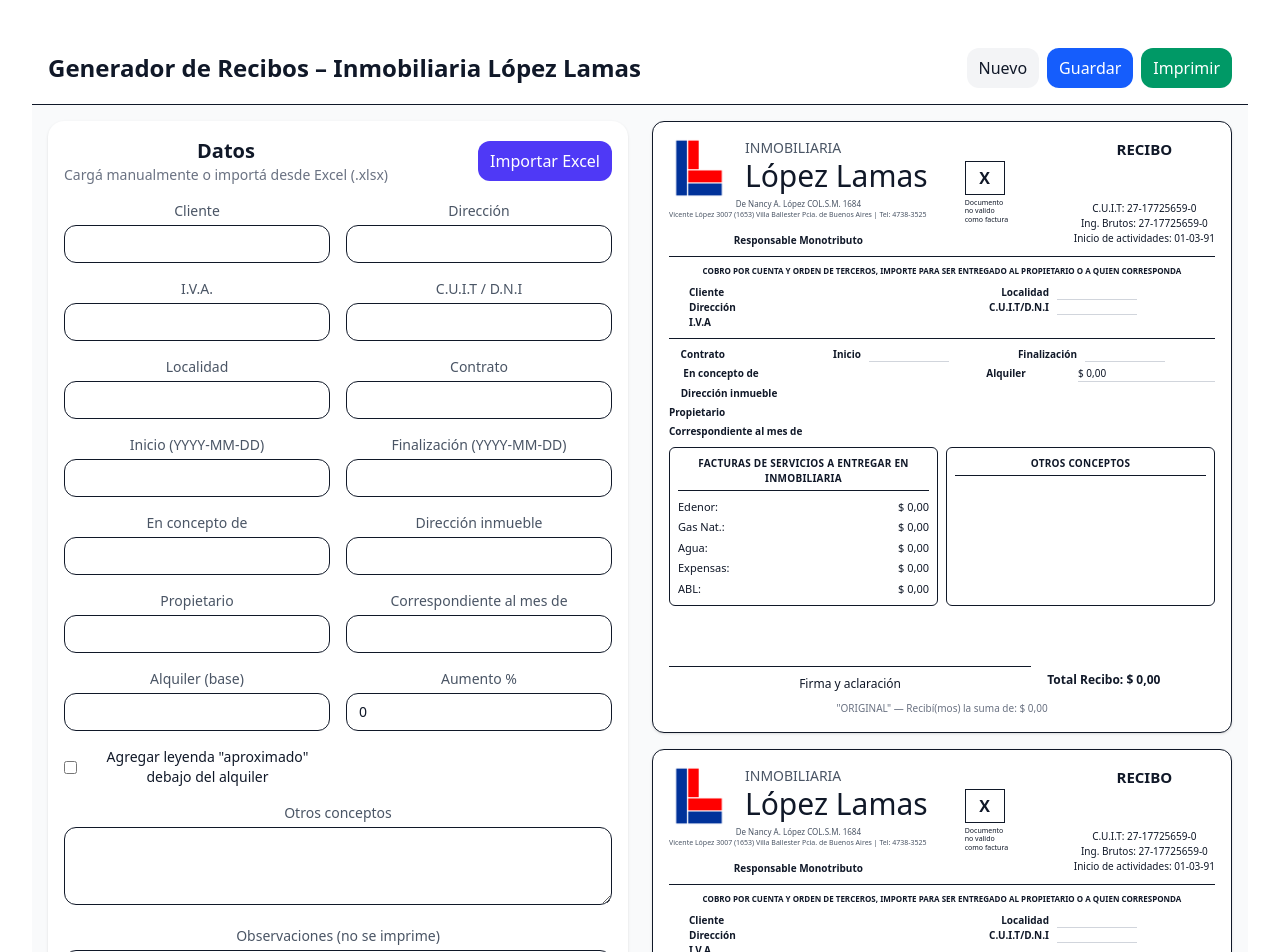
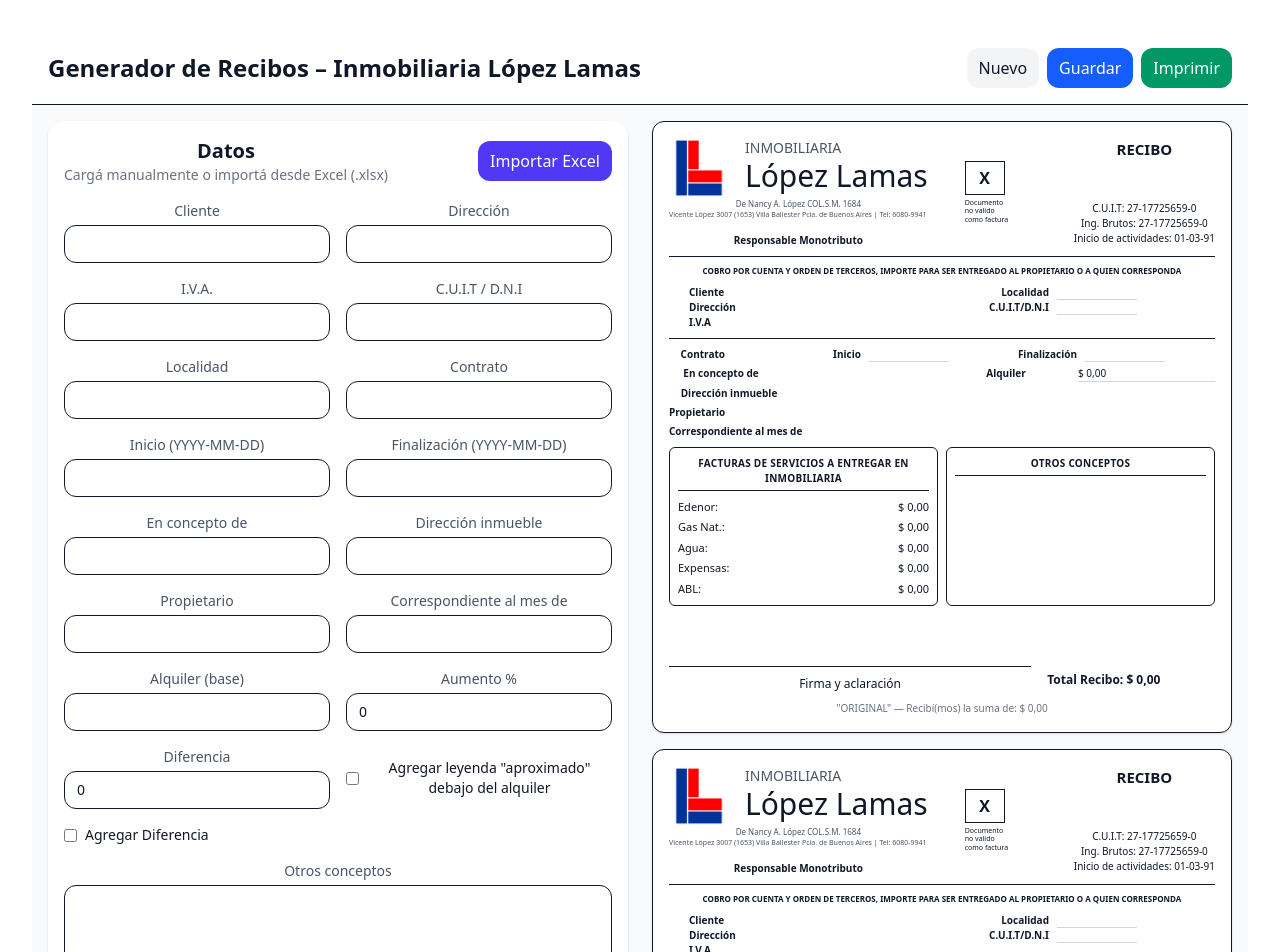
Before and after one commit to angryPotatoFace/recibosLopezLamas, a React (Vite) app: page / in a window 1280 px wide. Shown: the top 952 px of the page. Built offline with nearby package versions, Linux system fonts and the light colour scheme.

Commit message:
agrego el label diferencia

```diff
--- a/src/data.tsx
+++ b/src/data.tsx
@@ -19,4 +19,6 @@
   otrosConceptos: "",
   observaciones: "",
   utilities: { edenor: "", gas: "", agua: "", expensas: "", abl: "" },
+  diferencia: 0,
+  hayDiferencia: false,
 };
--- a/src/generadorRecibo.tsx
+++ b/src/generadorRecibo.tsx
@@ -24,7 +24,7 @@
   const totalAlquiler = useMemo(() => {
     const base = Number(data.alquiler );
     const inc = Number(data.aumentoPorcentual || 0);
-    const total = base * (1 + inc / 100);
+    const total = (base) * (1 + inc / 100) ;
     return isFinite(total) ? total : 0;
   }, [data.alquiler, data.aumentoPorcentual]);
 
@@ -37,7 +37,11 @@
       Number(u.abl || 0));
   }, [data.utilities]);
 
-  const totalRecibo = useMemo(() => totalAlquiler + totalServicios, [totalAlquiler, totalServicios]);
+  const diferencia = useMemo(()=> {
+    return Number(data.diferencia)
+  }, [data.diferencia])
+
+  const totalRecibo = useMemo(() => totalAlquiler + totalServicios + diferencia, [totalAlquiler, totalServicios, diferencia]);
 
   const handleUtilityChange = (k: UtilityKeys, v: string) =>
     setData((d) => ({ ...d, utilities: { ...d.utilities, [k]: v === "" ? "" : Number(v) } }));
@@ -77,6 +81,8 @@
         expensas: m["expensas"] !== "" ? Number(m["expensas"]) : "",
         abl: m["abl"] !== "" ? Number(m["abl"]) : "",
       },
+      diferencia: m["diferencia"] !== "" ? Number(m["diferencia"]) : "",
+      hayDiferencia: parseBoolLike(m["hayDiferencia"]),
     };
     setData(next);
   };
@@ -144,9 +150,16 @@
               <NumberInput label="Alquiler (base)" value={data.alquiler} onChange={(v) => setData({ ...data, alquiler: v })} />
               <NumberInput label="Aumento %" value={data.aumentoPorcentual} onChange={(v) => setData({ ...data, aumentoPorcentual: v })} />
 
+              <NumberInput label="Diferencia " value={data.diferencia} onChange={(v) => setData({ ...data, diferencia: v })} />
+
               <div className="flex items-center gap-2">
                 <input id="aprox" type="checkbox" checked={data.aproximado} onChange={(e) => setData({ ...data, aproximado: e.target.checked })} />
                 <label htmlFor="aprox" className="text-sm">Agregar leyenda "aproximado" debajo del alquiler</label>
+              </div>
+
+               <div className="flex items-center gap-2">
+                <input id="aprox" type="checkbox" checked={data.hayDiferencia} onChange={(e) => setData({ ...data, hayDiferencia: e.target.checked })} />
+                <label htmlFor="aprox" className="text-sm">Agregar Diferencia</label>
               </div>
 
               <TextArea label="Otros conceptos" value={data.otrosConceptos} onChange={(v) => setData({ ...data, otrosConceptos: v })} />
--- a/src/helpers/index.tsx
+++ b/src/helpers/index.tsx
@@ -94,7 +94,7 @@
             </div>
           </div>
           <div className="text-[8px] font-normal text-gray-600 align-middle">De Nancy A. López COL.S.M. 1684</div>
-          <div className="text-[7px] font-normal text-gray-600 text-left">Vicente López 3007 (1653) Villa Ballester Pcia. de Buenos Aires | Tel: 4738-3525</div>
+          <div className="text-[7px] font-normal text-gray-600 text-left">Vicente López 3007 (1653) Villa Ballester Pcia. de Buenos Aires | Tel: 6080-9941</div>
           <div className="text-[10px] mt-3 font-bold align-middle">Responsable Monotributo</div>
         </div>
         <div className="w-2 my-auto mr-16">
@@ -152,7 +152,14 @@
           </div>
         } />
         <Row className="w-32 mt-1 text-nowrap" label="Dirección inmueble" value={data.direccionInmueble} />
-        <div></div>
+        { data.hayDiferencia ?
+          <Row label="Diferencia" value={
+          <div className="flex items-center justify-between">
+            <span>{money(data.diferencia)}</span>
+          </div> } />
+          :
+          <div/>
+        }
         <Row className="mt-1 mr-28 w-2 text-nowrap" label="Propietario" value={data.propietario} />
         <div></div>
         <Row className="mt-1 w-2 text-nowrap" label="Correspondiente al mes de" value={data.mesCorrespondiente} />
--- a/src/interfaz/index.tsx
+++ b/src/interfaz/index.tsx
@@ -22,8 +22,11 @@
   mesCorrespondiente: string; // e.g., "Marzo 2025"
 
   alquiler: number | "";
+  diferencia: number | "";
   aumentoPorcentual: number | ""; // e.g., 3 for 3%
   aproximado: boolean;
+  hayDiferencia: boolean;
+
 
   otrosConceptos: string;
   observaciones: string;
```
